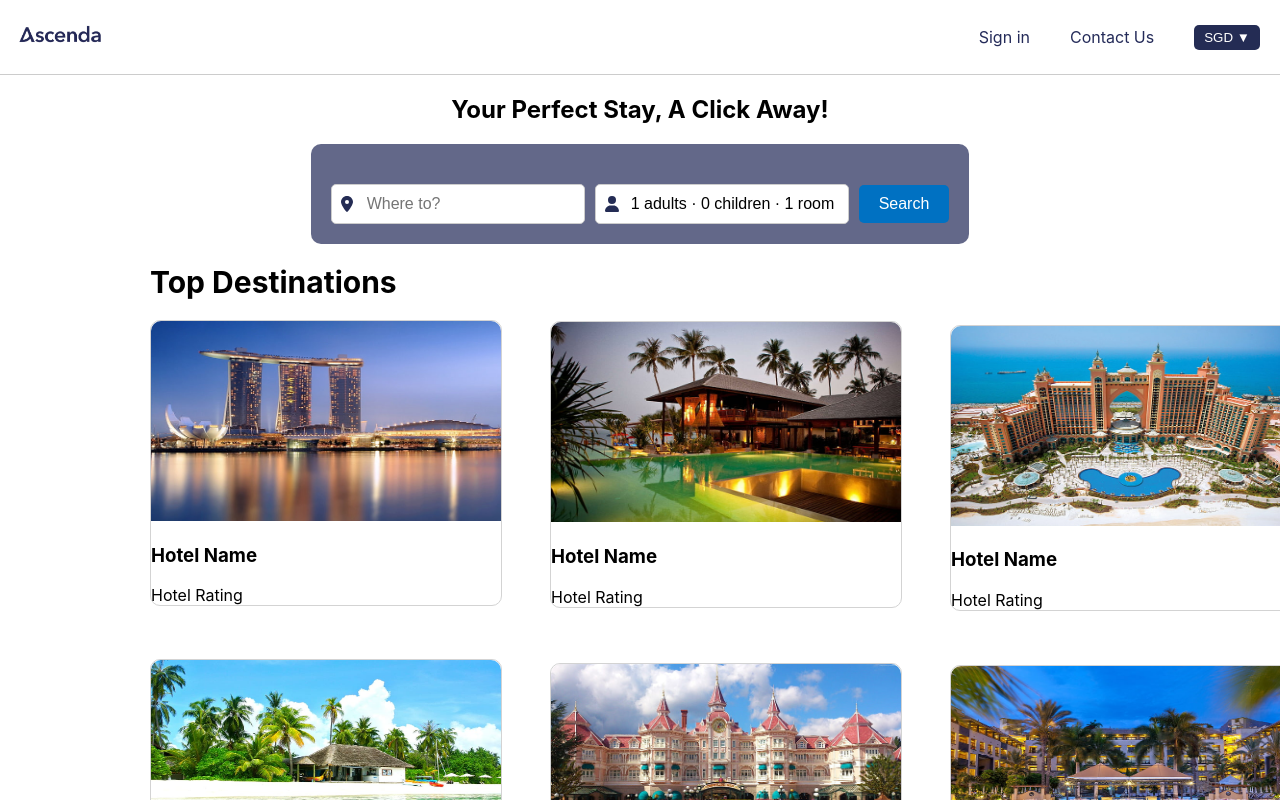
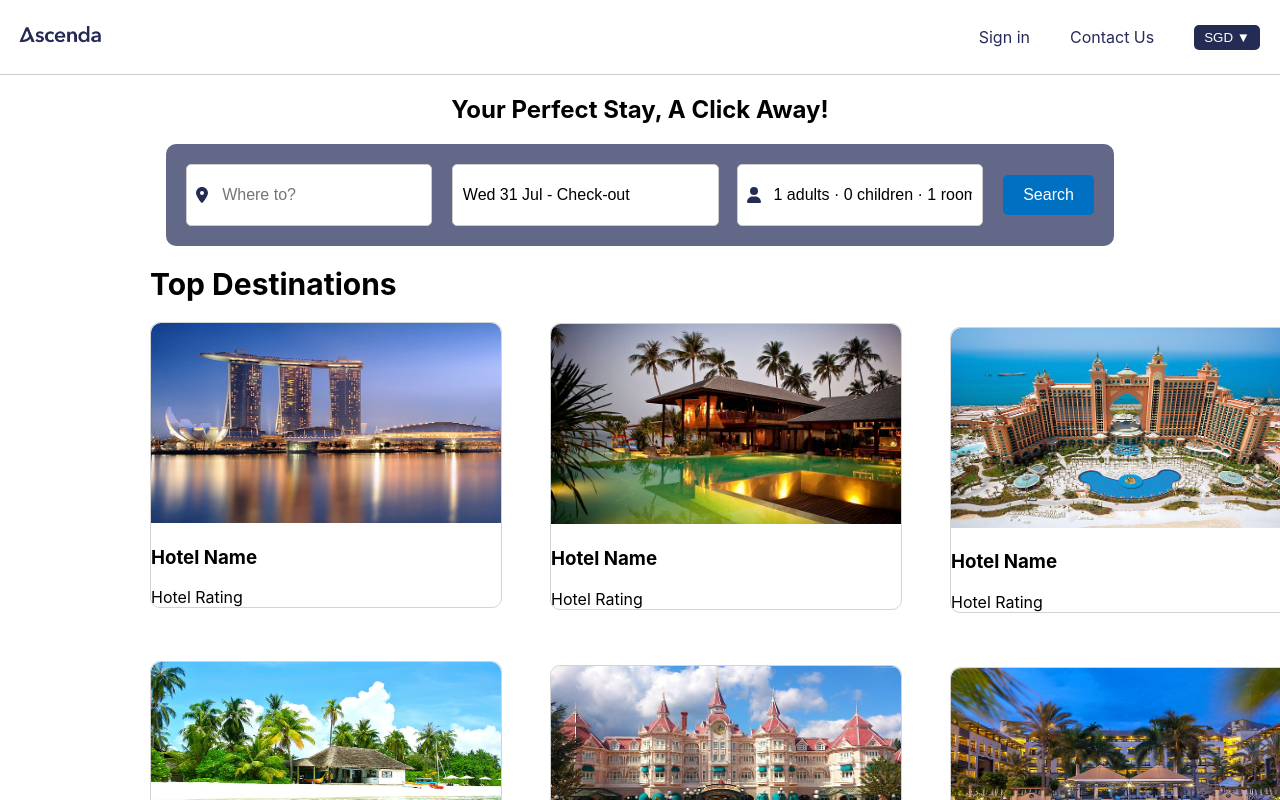
Before and after one commit to Jungstershark/TripLodge, a React (Create React App) app in the folder client/: page / in a window 1280 px wide. Shown: the top 800 px of the page. Built offline with nearby package versions, Linux system fonts and the light colour scheme.

Commit message:
fixed date picker

```diff
--- a/client/src/HotelDetail/RoomSearchBar.js
+++ b/client/src/HotelDetail/RoomSearchBar.js
@@ -1,5 +1,5 @@
 import React, { useState } from 'react';
-import DateInput from '../searchBar/dateInput';
+import CustomDateRangePicker from '../searchBar/datePicker/datePicker.js';
 import './RoomSearchBar.css'
 
 
@@ -9,7 +9,7 @@ function RoomSearchBar() {
     return (
       <div className="Roomsearch-container">
         <div className="DateInput">
-          <DateInput  dateRange={dateRange} setDateRange={setDateRange} />
+          <CustomDateRangePicker />
         </div>
             <input className="GuestInput" placeholder='No. of Guests?'></input>
 
--- a/client/src/searchBar/dateInput.css
+++ /dev/null
@@ -1,3 +0,0 @@
-.date-picker-input{
-    background-color: white;
-}
--- /dev/null
+++ b/client/src/searchBar/datePicker/datePicker.css
@@ -0,0 +1,130 @@
+/* datePicker.css */
+.date-range-picker {
+  position: relative;
+  width: 100%; /* Ensure it takes the full width of the container */
+}
+
+.date-picker-input {
+  width: 100%; /* Adjust width as needed */
+  background-color: white;
+  height: 40px; /* Ensure consistency with other inputs */
+  padding: 10px;
+  border: 1px solid #ccc;
+  border-radius: 5px;
+  font-size: 16px;
+  cursor: pointer;
+}
+
+.calendar-container {
+  position: absolute;
+  top: 50px; /* Adjust as necessary to position under the input */
+  z-index: 10;
+  background: white;
+  border: 1px solid #ccc;
+  border-radius: 5px;
+  box-shadow: 0 4px 8px rgba(0, 0, 0, 0.1);
+  padding: 10px;
+}
+
+.calendar-element {
+  z-index: 10;
+}
+
+.apply-button {
+  width: 100%;
+  padding: 10px;
+  background: #0071c2;
+  color: white;
+  border: none;
+  cursor: pointer;
+  font-size: 16px;
+  border-radius: 5px;
+  margin-top: 10px;
+}
+
+/* Hide unnecessary parts of the calendar */
+.rdrDefinedRangesWrapper,
+.rdrDateDisplayWrapper {
+  display: none;
+}
+
+.rdrMonth {
+  padding: 0 10px;
+}
+
+
+
+/*to have more functionality in datePicker
+
+
+
+
+
+
+.date-range-picker {
+  position: relative;
+  width: 100%;
+}
+
+.date-picker-input {
+  width: 100%;
+  background-color: white;
+  height: 40px;
+  padding: 10px;
+  border: 1px solid #ccc;
+  border-radius: 5px;
+  font-size: 16px;
+  cursor: pointer;
+}
+
+.calendar-container {
+  position: absolute;
+  top: 50px;
+  z-index: 10;
+  background: white;
+  border: 1px solid #ccc;
+  border-radius: 5px;
+  box-shadow: 0 4px 8px rgba(0, 0, 0, 0.1);
+  padding: 10px;
+}
+
+.calendar-element {
+  z-index: 10;
+}
+
+.apply-button {
+  width: 100%;
+  padding: 10px;
+  background: #0071c2;
+  color: white;
+  border: none;
+  cursor: pointer;
+  font-size: 16px;
+  border-radius: 5px;
+  margin-top: 10px;
+}
+
+
+.rdrDayNumber span {
+  color: #000;
+}
+
+.rdrDayHovered .rdrDayNumber span {
+  background: rgba(0, 113, 194, 0.2);
+}
+.rdrDaySelected .rdrDayNumber span,
+.rdrDayStartPreview .rdrDayNumber span,
+.rdrDayEndPreview .rdrDayNumber span {
+  background: #0071c2;
+  color: white;
+  border-radius: 50%;
+}
+
+.rdrDayInPreview .rdrDayNumber span {
+  background: rgba(0, 0, 0, 0.1);
+}
+
+
+
+
+*/
--- /dev/null
+++ b/client/src/searchBar/datePicker/datePicker.js
@@ -0,0 +1,52 @@
+// datePicker.js
+import React, { useState } from 'react';
+import { DateRangePicker } from 'react-date-range';
+import { format } from 'date-fns';
+import 'react-date-range/dist/styles.css'; // main css file
+import 'react-date-range/dist/theme/default.css'; // theme css file
+import './datePicker.css';
+
+const DateRangePickerComponent = () => {
+  const [showCalendar, setShowCalendar] = useState(false);
+  const [selectionRange, setSelectionRange] = useState({
+    startDate: new Date(),
+    endDate: null,
+    key: 'selection'
+  });
+
+  const handleSelect = (ranges) => {
+    setSelectionRange(ranges.selection);
+  };
+
+  const formattedDate = `${format(selectionRange.startDate, 'EEE d MMM')} - ${selectionRange.endDate ? format(selectionRange.endDate, 'EEE d MMM') : 'Check-out'}`;
+
+  return (
+    <div className="date-range-picker">
+      <input
+        type="text"
+        value={formattedDate}
+        readOnly
+        onClick={() => setShowCalendar(!showCalendar)}
+        className="date-picker-input"
+      />
+      {showCalendar && (
+        <div className="calendar-container">
+          <DateRangePicker
+            ranges={[selectionRange]}
+            onChange={handleSelect}
+            moveRangeOnFirstSelection={false}
+            className="calendar-element"
+          />
+          <button
+            className="apply-button"
+            onClick={() => setShowCalendar(false)}
+          >
+            Apply
+          </button>
+        </div>
+      )}
+    </div>
+  );
+};
+
+export default DateRangePickerComponent;
--- a/client/src/searchBar/guestInput/guestInput.js
+++ b/client/src/searchBar/guestInput/guestInput.js
@@ -18,8 +18,16 @@ const GuestInput = ({ guests, setGuests }) => {
     setGuests({ ...guests, rooms: Math.max(1, guests.rooms + amount) });
   };
 
+  const handleInputClick = () => {
+    setShowDropdown(true);
+  };
+
+  const handleDropdownClick = (e) => {
+    e.stopPropagation();
+  };
+
   return (
-    <div className="input-icon-container" onClick={() => setShowDropdown(!showDropdown)}>
+    <div className="input-icon-container" onClick={handleInputClick}>
       <FontAwesomeIcon icon={faUser} className="input-icon" />
       <input
         type="text"
@@ -29,7 +37,7 @@ const GuestInput = ({ guests, setGuests }) => {
         value={`${guests.adults} adults · ${guests.children} children · ${guests.rooms} room${guests.rooms > 1 ? 's' : ''}`}
       />
       {showDropdown && (
-        <div className="guest-dropdown">
+        <div className="guest-dropdown" onClick={handleDropdownClick}>
           <div className="guest-option">
             <span>Adults</span>
             <div className="guest-counter">
--- a/client/src/searchBar/searchBar.css
+++ b/client/src/searchBar/searchBar.css
@@ -1,9 +1,19 @@
-/* searchBar.css */
 .search-bar {
   display: flex;
   align-items: center;
-    gap: 10px;
+  gap: 20px; /* Increase the gap for better spacing */
   margin-top: 20px;
+  width: 100%;
+  max-width: 1400px; /* Increase max-width for a wider search bar */
+  margin: 0 auto;
+}
+
+.input-icon-container,
+.date-range-picker,
+.guest-input-container {
+  flex: 1; /* Ensure the elements take available space */
+  max-width: 300px; /* Adjust the width to ensure the elements are wider */
+  margin-right: 20px; /* Add margin to right for spacing */
 }
 
 .input-icon-container {
@@ -11,108 +21,6 @@
   display: flex;
   align-items: center;
   width: 100%;
-    max-width: 300px; /* Adjusted to prevent overlap in the search bar */
-    cursor: pointer;
-  }
-
-  .input-icon {
-    position: absolute;
-    left: 10px;
-    color: #242c54; /* Adjust color as needed */
-  }
-
-  .input-icon-container .input-field {
-    padding-left: 35px; /* Adjust the padding to make space for the icon */
-    flex: 1;
-    border: 1px solid #ccc; /* Added border to match other inputs */
-    outline: none;
-    border-radius: 5px; /* Match the border-radius with other inputs */
-    font-size: 16px;
-    cursor: pointer;
-  }
-
-  .input-field {
-    padding: 10px;
-    border: 1px solid #ccc;
-    border-radius: 5px;
-    width: 100%;
-    font-size: 16px;
-  }
-
-  .date-picker-input {
-    width: 140px; /* Adjust width to fit your layout */
-    background-color: white;
-  }
-
-  .date-picker-separator {
-    display: flex;
-    align-items: center;
-    font-size: 16px;
-    color: #000;
-  }
-
-  .search-button {
-    padding: 10px 20px;
-    background-color: #0071c2;
-    color: white;
-    border: none;
-    border-radius: 5px;
-    cursor: pointer;
-    font-size: 16px;
-  }
-
-  .search-container {
-    background-color: rgba(36, 43, 89, 0.7098);
-    padding: 20px;
-    border-radius: 10px;
-    display: flex;
-    justify-content: center;
-    margin: 0 auto;
-    width: fit-content;
-  }
-
-  .guest-dropdown {
-    position: absolute;
-    top: 45px;
-    left: 0;
-    background: white;
-    border: 1px solid #ccc;
-    border-radius: 5px;
-    box-shadow: 0 4px 8px rgba(0, 0, 0, 0.1);
-    width: 100%;
-    z-index: 10;
-  }
-
-  .guest-option {
-    display: flex;
-    justify-content: space-between;
-    padding: 10px;
-    border-bottom: 1px solid #ccc;
-  }
-
-  .guest-counter {
-    display: flex;
-    align-items: center;
-  }
-
-  .guest-counter button {
-    border: none;
-    background: none;
-    font-size: 20px;
-    cursor: pointer;
-  }.search-bar {
-    display: flex;
-    align-items: center;
-    gap: 10px;
-    margin-top: 20px;
-  }
-
-  .input-icon-container {
-    position: relative;
-    display: flex;
-    align-items: center;
-    width: 100%;
-    max-width: 300px;
   cursor: pointer;
 }
 
@@ -129,6 +37,7 @@
   outline: none;
   border-radius: 5px;
   font-size: 16px;
+  height: 40px; /* Set height to ensure consistency */
   cursor: pointer;
 }
 
@@ -138,18 +47,7 @@
   border-radius: 5px;
   width: 100%;
   font-size: 16px;
-  }
-
-  .date-picker-input {
-    width: 140px;
-    background-color: white;
-  }
-
-  .date-picker-separator {
-    display: flex;
-    align-items: center;
-    font-size: 16px;
-    color: #000;
+  height: 40px; /* Set height to ensure consistency */
 }
 
 .search-button {
@@ -160,6 +58,7 @@
   border-radius: 5px;
   cursor: pointer;
   font-size: 16px;
+  height: 40px; /* Set height to ensure consistency */
 }
 
 .search-container {
@@ -170,66 +69,5 @@
   justify-content: center;
   margin: 0 auto;
   width: fit-content;
+  max-width: 100%; /* Ensure it takes full width if needed */
 }
-
-  .guest-dropdown {
-    position: absolute;
-    top: 45px;
-    left: 0;
-    background: white;
-    border: 1px solid #ccc;
-    border-radius: 5px;
-    box-shadow: 0 4px 8px rgba(0, 0, 0, 0.1);
-    width: 100%;
-    z-index: 10;
-  }
-
-  .guest-option {
-    display: flex;
-    justify-content: space-between;
-    padding: 10px;
-    border-bottom: 1px solid #ccc;
-  }
-
-  .guest-counter {
-    display: flex;
-    align-items: center;
-  }
-
-  .guest-counter button {
-    border: none;
-    background: none;
-    font-size: 20px;
-    cursor: pointer;
-  }
-
-  .guest-counter span {
-    margin: 0 10px;
-  }
-
-  .done-button {
-    width: 100%;
-    padding: 10px;
-    background: #0071c2;
-    color: white;
-    border: none;
-    cursor: pointer;
-    font-size: 16px;
-    border-radius: 0 0 5px 5px;
-  }
-
-
-  .guest-counter span {
-    margin: 0 10px;
-  }
-
-  .done-button {
-    width: 100%;
-    padding: 10px;
-    background: #0071c2;
-    color: white;
-    border: none;
-    cursor: pointer;
-    font-size: 16px;
-    border-radius: 0 0 5px 5px;
-  }
--- a/client/src/searchBar/searchBar.js
+++ b/client/src/searchBar/searchBar.js
@@ -2,11 +2,10 @@
 import React, { useState } from 'react';
 import './searchBar.css';
 import DestinationSearch from './destinationSearch/destinationSearch.js';
-// import CustomDateRangePicker from './datePicker/datePicker.js';
+import DateRangePickerComponent from './datePicker/datePicker.js';
 import GuestInput from './guestInput/guestInput.js';
 
 function SearchBar() {
-  // const [dateRange, setDateRange] = useState([null, null]);
   const [query, setQuery] = useState('');
   const [guests, setGuests] = useState({ adults: 1, children: 0, rooms: 1 });
 
@@ -14,7 +13,7 @@ function SearchBar() {
     <div className="search-container">
       <div className="search-bar">
         <DestinationSearch query={query} setQuery={setQuery} />
-        {/* <CustomDateRangePicker /> */}
+        <DateRangePickerComponent />
         <GuestInput guests={guests} setGuests={setGuests} />
         <button className="search-button">Search</button>
       </div>
```
Also changed, not shown: client/src/searchBar/dateInput.js (deleted, +0 -30 lines). Lines whose indentation alone changed are shown as unchanged.
